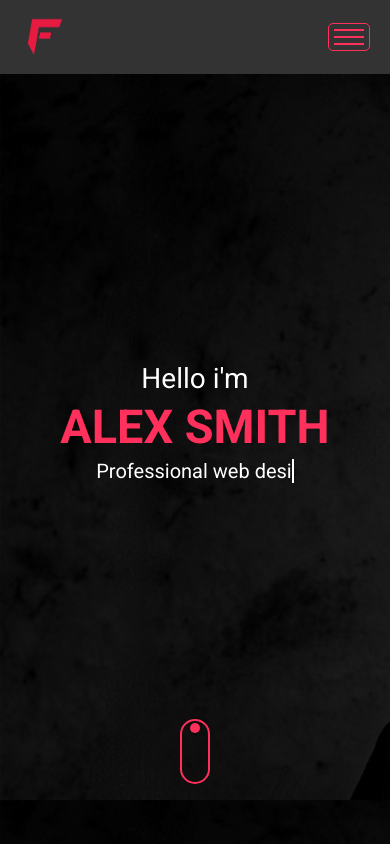
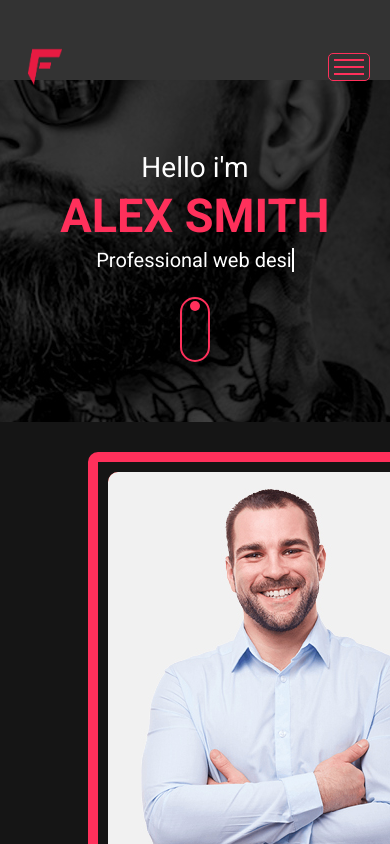
Before and after one commit to zyad-ahmed-khalifa/fokir_project, a plain HTML site: page index.html in a window 390 px wide. Shown: the top 844 px of the page. Drawn offline with Linux system fonts and the light colour scheme.

Commit message:
project 2

```diff
--- a/css/main.css
+++ b/css/main.css
@@ -224,11 +224,16 @@ nav .container .links button span:not(:last-child){
         padding: 20px;
     }
 }
+@media (max-width:600px) {
+        nav{
+        padding: 40px 0;
+    }
+}
 /* end nav */
 /* start landing */
 section.landing{
     height: calc(100vh);
-    background: url("../img/slider-01-cd8154e4.jpg") ;
+    background: url("../img/slider-01-cd8154e4.jpg") center center;
 }
 section.landing .container{
     height: 100%;
@@ -349,6 +354,9 @@ section.landing .container .animation .outer .inner{
 @media (max-width:600px) {
     section.landing .container .text h1{
         font-size: 12vw;
+    }
+    section.landing{
+        height: 50vh;
     }
 }
 @media (max-width:480px) {
```
